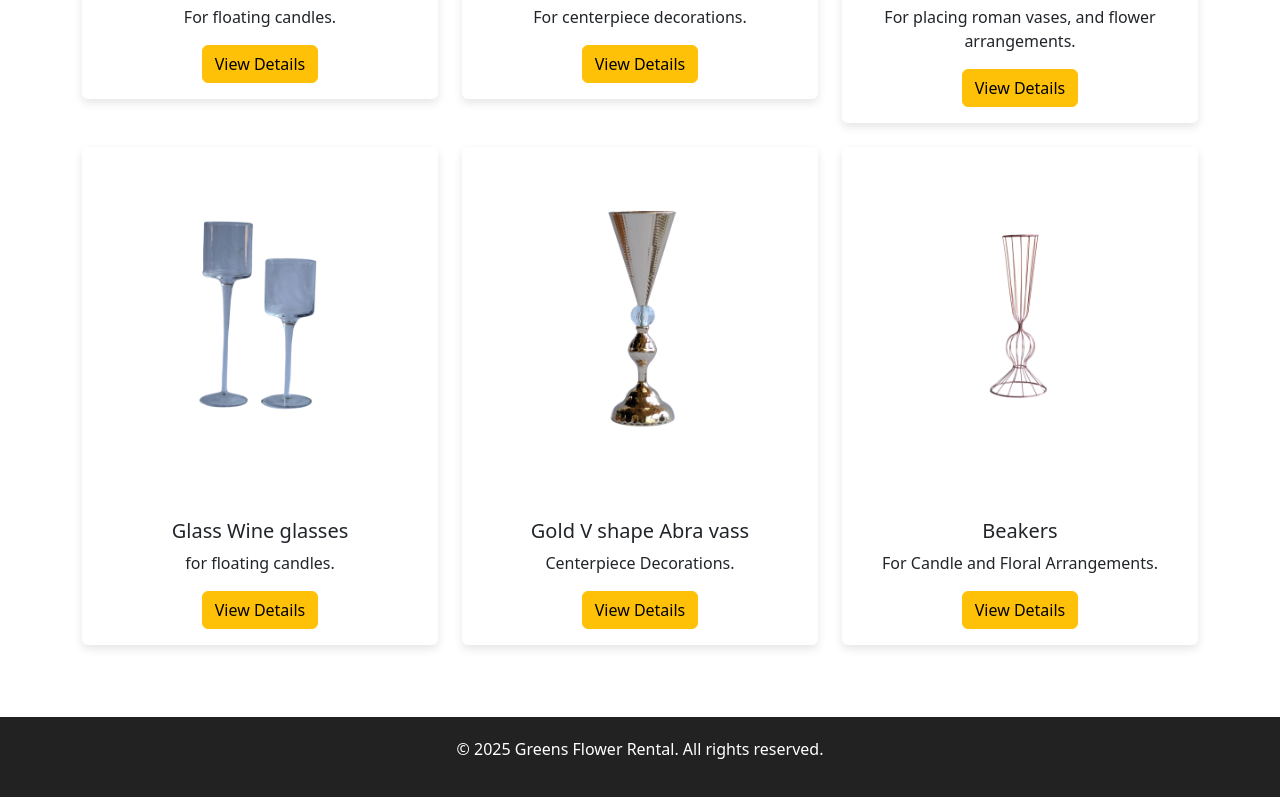
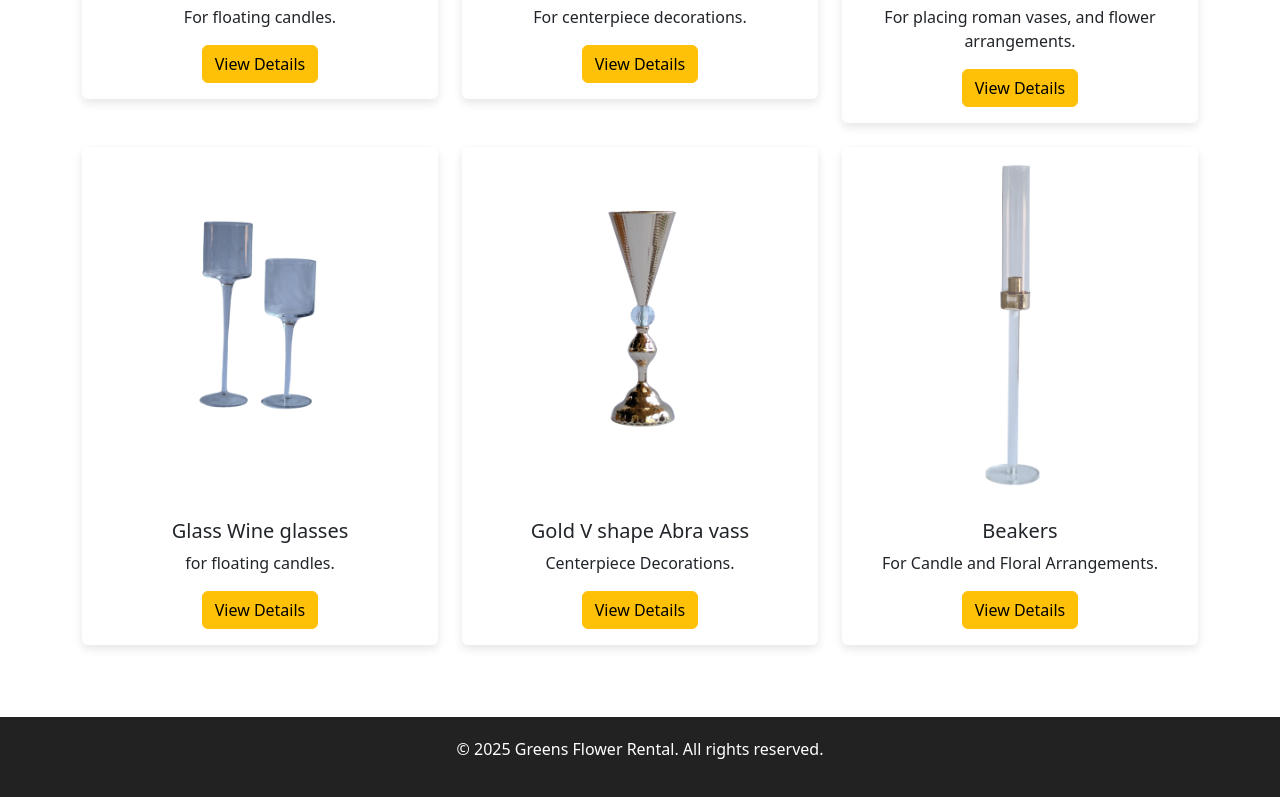
Before and after one commit to Darshaonline/Rental-Products-Greens-, a plain HTML site: page index.html in a window 1280 px wide. Shown: the part 2677-3474 px from the top of the page. Drawn offline with nearby package versions, Linux system fonts and the light colour scheme.

Commit message:
index.html

```diff
--- a/index.html
+++ b/index.html
@@ -296,7 +296,7 @@
 
  <div class="col-md-4 mb-4">
         <div class="card">
-          <img src="images/Product 15.png" class="card-img-top" alt="Product 5">
+          <img src="images/Product 17.png" class="card-img-top" alt="Product 5">
           <div class="card-body text-center">
             <h5 class="card-title">Beakers</h5>
             <p class="card-text">For Candle and Floral Arrangements.</p>
```
